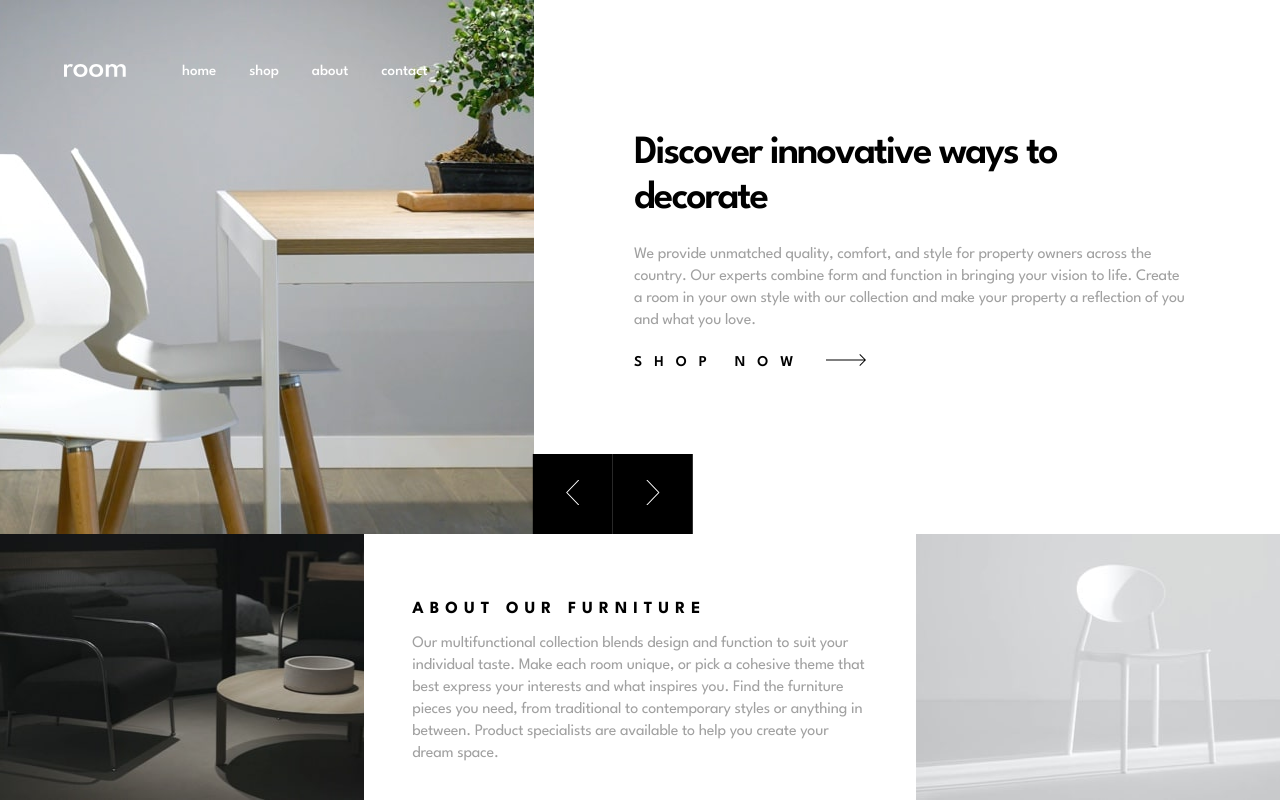
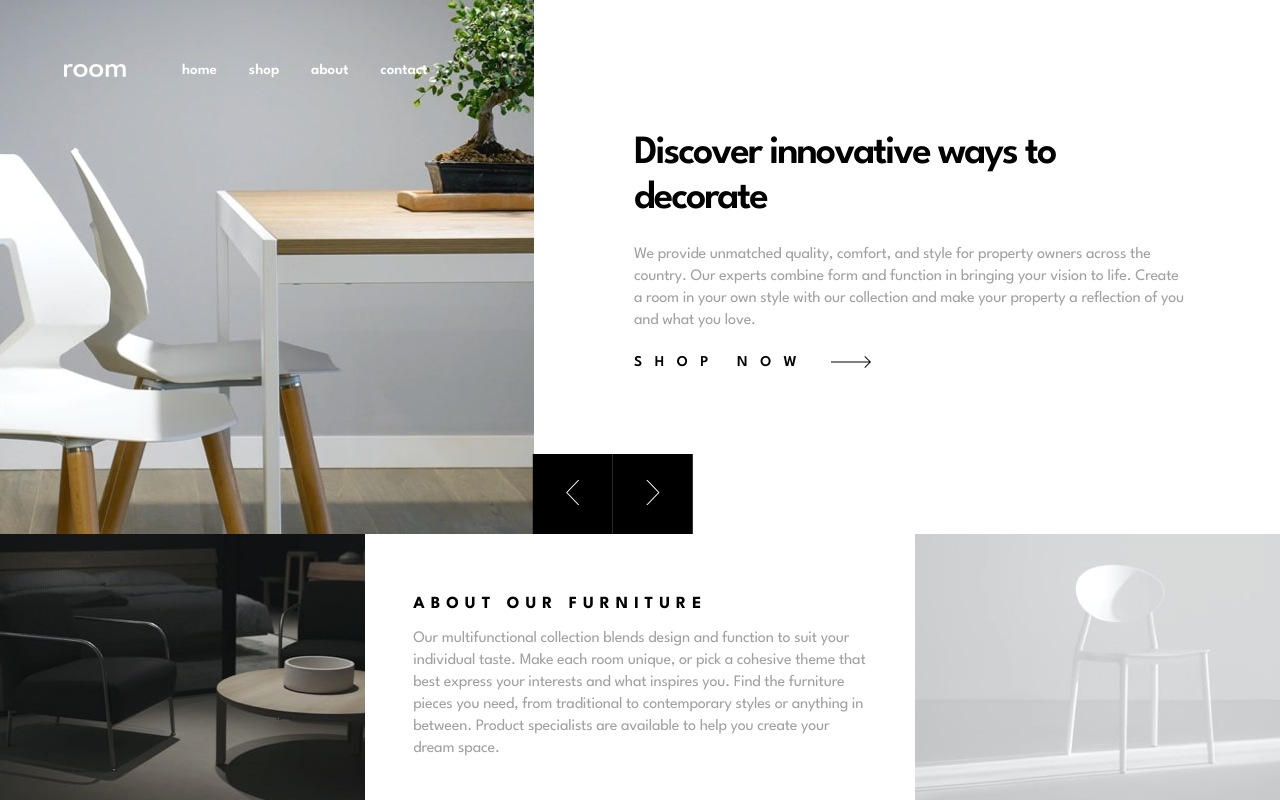
Before and after one commit to patsmag/room-homepage, a plain HTML site: page index.html in a window 1280 px wide. Drawn offline with Linux system fonts and the light colour scheme.

Commit message:
fix design issues

```diff
--- a/app/scss/_about.scss
+++ b/app/scss/_about.scss
@@ -38,7 +38,9 @@
     }
 
     @include breakpoint-up(desktop) {
-      padding: 4.1875rem 3rem;
+      // padding: 4.1875rem 3rem;
+      padding: 3.875rem 2.8125rem 3.875rem 3rem;
+      //padding: 3.875rem 3rem;
     }
   }
 
--- a/app/scss/_header.scss
+++ b/app/scss/_header.scss
@@ -52,12 +52,14 @@
   &__links {
     margin-left: 3.5rem;
     font-size: 0.9375rem;
-    font-weight: 500;
+    font-weight: 600;
 
     a {
       position: relative;
+      top: -0.0625rem;
+
       &:not(:last-child) {
-        margin-right: 1.8125rem;
+        margin-right: 1.75rem;
       }
 
       &::before {
--- a/app/scss/_hero.scss
+++ b/app/scss/_hero.scss
@@ -65,7 +65,7 @@
       margin-bottom: 1.6875rem;
       margin-top: 0;
       font-weight: 600;
-      letter-spacing: -0.125rem;
+      letter-spacing: -0.128rem;
     }
 
     p {
@@ -74,7 +74,7 @@
       line-height: 1.375rem;
       margin-bottom: 2.875rem;
       margin-top: 0;
-      letter-spacing: -0.01125rem;
+      letter-spacing: -0.0118rem;
     }
 
     @include breakpoint-up(desktop) {
@@ -107,9 +107,11 @@
     font-size: 0.9375rem;
     font-weight: 600;
     font-family: "League Spartan";
-    letter-spacing: 0.75rem;
+    letter-spacing: 0.78rem;
 
     svg {
+      position: relative;
+      top: 0.125rem;
       margin-left: 0.3125rem;
     }
 
```
Also changed, not shown: dist/css/style.css, 1 other file.
